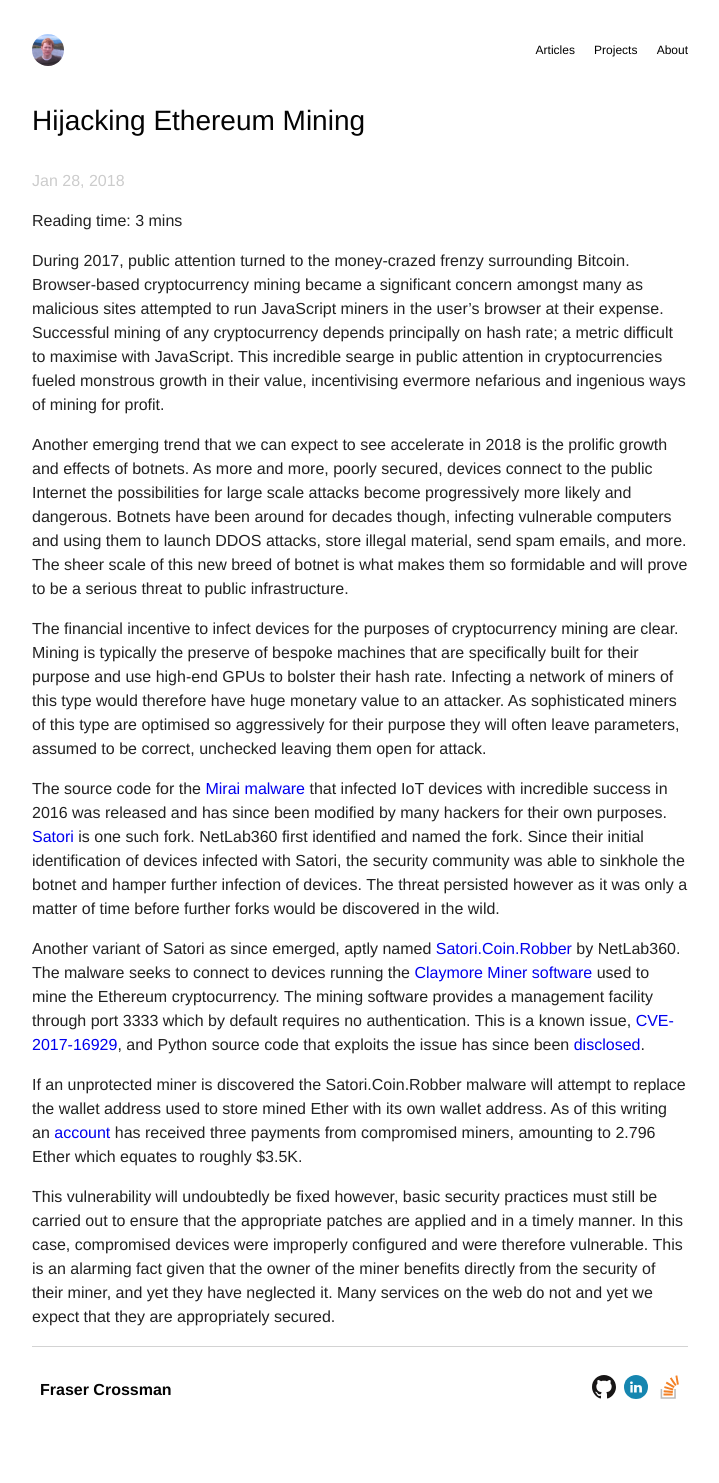
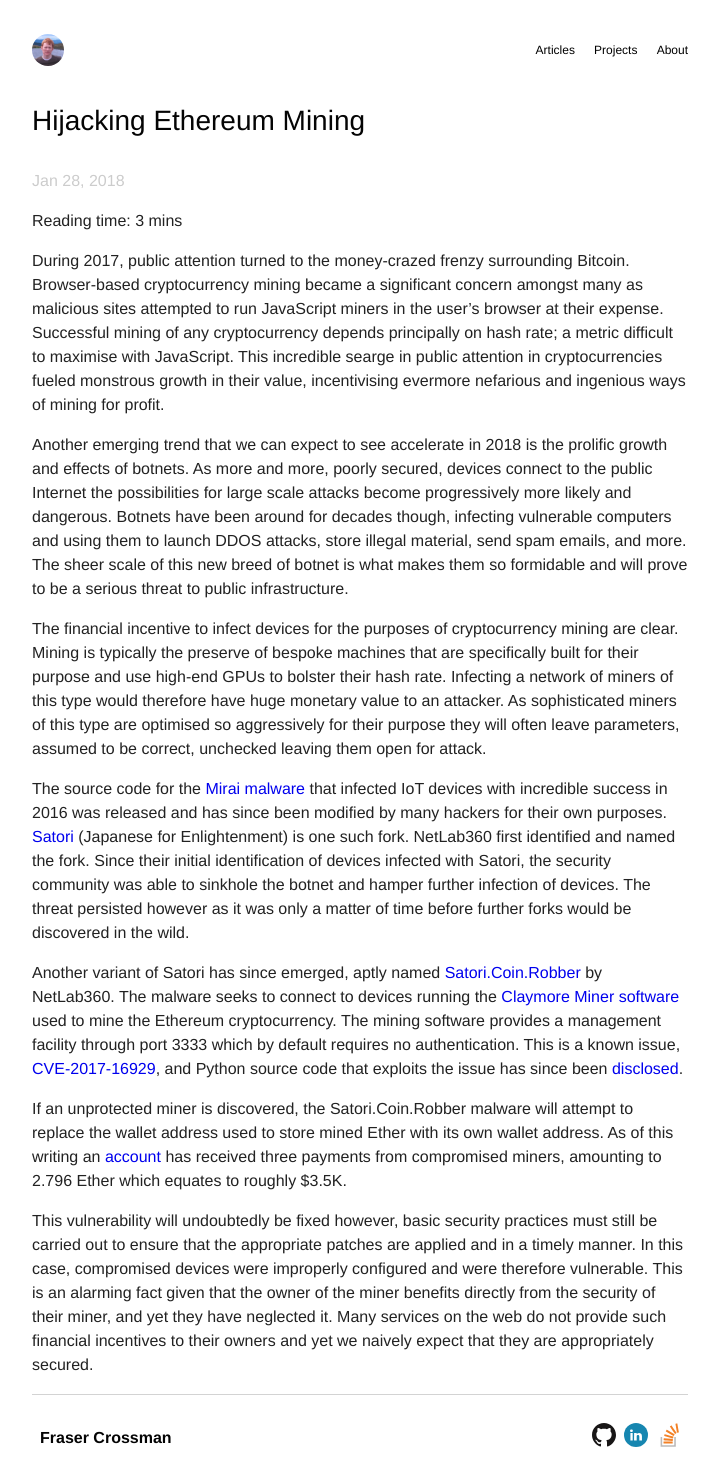
Before and after one commit to frasercrossman/frasercrossman.github.io, a Jekyll site: the page built from _posts/2018-01-28-hijacking-ethereum-mining.md, in a window 1280 px wide. Shown: the whole page, without its empty margins (280-999 px from the left). Built offline with Jekyll 4.4.1, drawn with Linux system fonts in a browser that asks for light colours; before the commit the page ends 1435 px from its top, so only the background shows below that.

Commit message:
Minor changes and corrections

```diff
--- a/_posts/2018-01-28-hijacking-ethereum-mining.md
+++ b/_posts/2018-01-28-hijacking-ethereum-mining.md
@@ -23,25 +23,25 @@
 assumed to be correct, unchecked leaving them open for attack.
 
 The source code for the [Mirai malware][1] that infected IoT devices with incredible success in 2016 was released and has
-since been modified by many hackers for their own purposes. [Satori][2] is one such fork. NetLab360 first identified and
-named the fork. Since their initial identification of devices infected with Satori, the security community was able
-to sinkhole the botnet and hamper further infection of devices. The threat persisted however as it was only a matter of
-time before further forks would be discovered in the wild.
+since been modified by many hackers for their own purposes. [Satori][2] (Japanese for Enlightenment) is one such fork.
+NetLab360 first identified and named the fork. Since their initial identification of devices infected with Satori, the
+security community was able to sinkhole the botnet and hamper further infection of devices. The threat persisted however
+as it was only a matter of time before further forks would be discovered in the wild.
 
-Another variant of Satori as since emerged, aptly named [Satori.Coin.Robber][3] by NetLab360. The malware seeks to
+Another variant of Satori has since emerged, aptly named [Satori.Coin.Robber][3] by NetLab360. The malware seeks to
 connect to devices running the [Claymore Miner software][4] used to mine the Ethereum cryptocurrency. The mining
 software provides a management facility through port 3333 which by default requires no authentication. This is a known
 issue, [CVE-2017-16929][5], and Python source code that exploits the issue has since been [disclosed][6].
 
-If an unprotected miner is discovered the Satori.Coin.Robber malware will attempt to replace the wallet address used to
+If an unprotected miner is discovered, the Satori.Coin.Robber malware will attempt to replace the wallet address used to
 store mined Ether with its own wallet address. As of this writing an [account][7] has received three payments from
 compromised miners, amounting to 2.796 Ether which equates to roughly $3.5K.
 
 This vulnerability will undoubtedly be fixed however, basic security practices must still be carried out to ensure that
 the appropriate patches are applied and in a timely manner. In this case, compromised devices were improperly
 configured and were therefore vulnerable. This is an alarming fact given that the owner of the miner benefits directly
-from the security of their miner, and yet they have neglected it. Many services on the web do not and yet we expect
-that they are appropriately secured.
+from the security of their miner, and yet they have neglected it. Many services on the web do not provide such financial
+incentives to their owners and yet we naively expect that they are appropriately secured.
 
 [1]: https://en.wikipedia.org/wiki/Mirai_(malware)
 [2]: http://blog.netlab.360.com/warning-satori-a-new-mirai-variant-is-spreading-in-worm-style-on-port-37215-and-52869-en/
```
